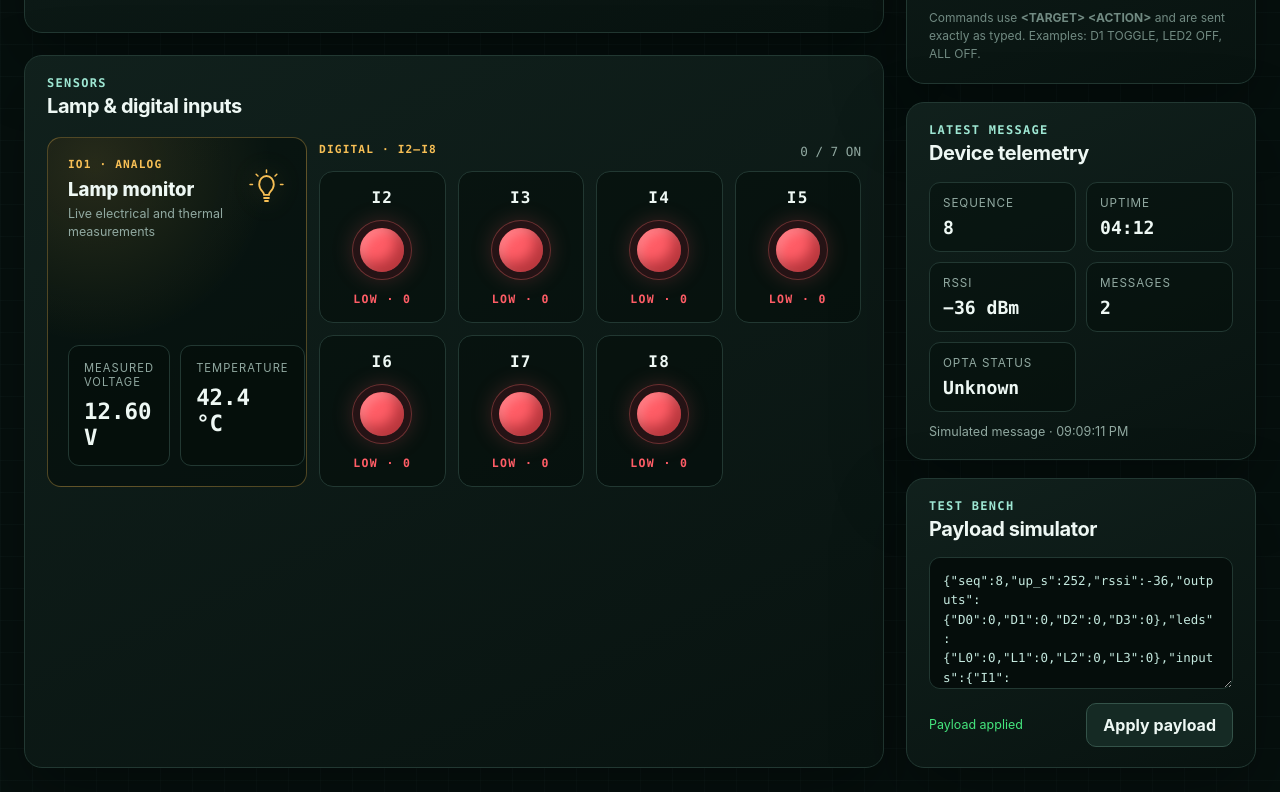
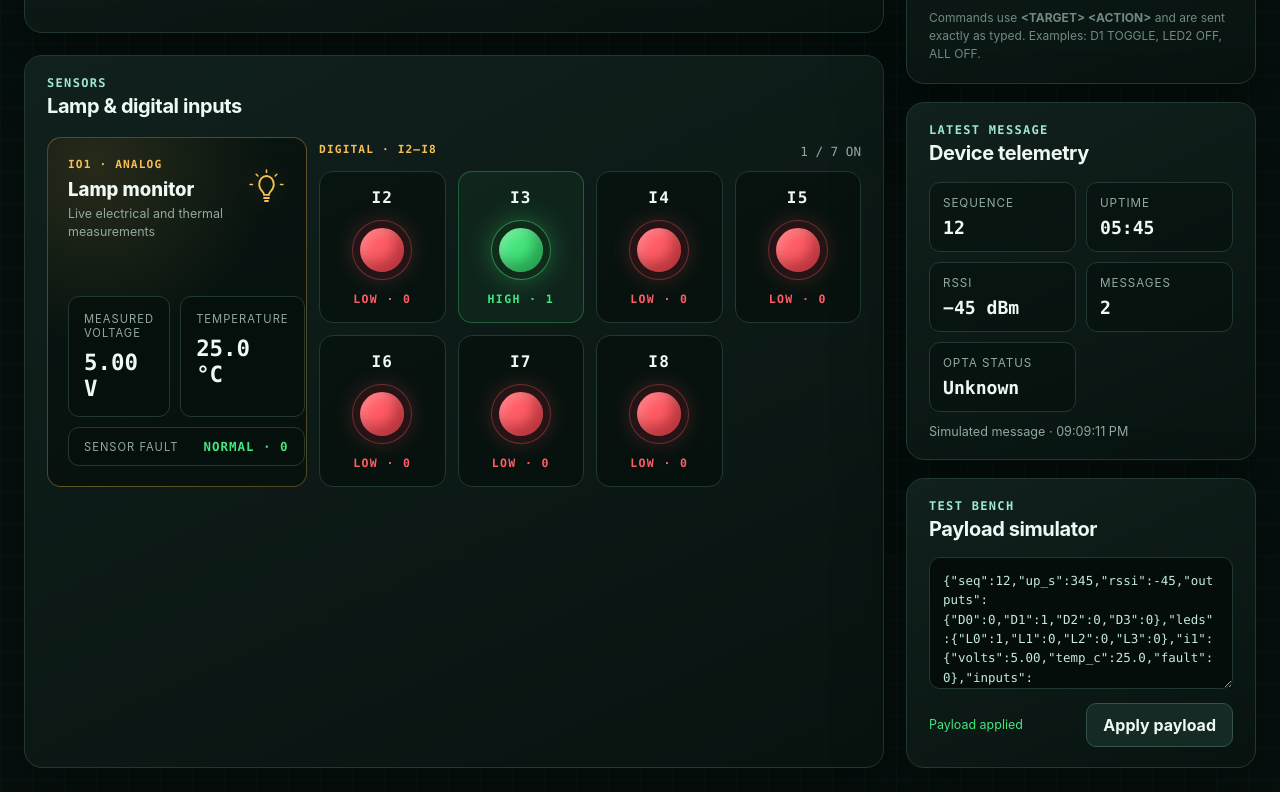
Before and after one commit to MahdiGU/MQTT-OPTA-Dashboard, a plain HTML site: page dist/index.html in a window 1280 px wide. Both pictures are taken after a click on the button "Apply payload". Shown: the part 1140-1932 px from the top of the page. Drawn offline with Linux system fonts and the light colour scheme.

Commit message:
Align telemetry with Opta analog payload

```diff
--- a/dist/index.html
+++ b/dist/index.html
@@ -89,6 +89,8 @@
       background: radial-gradient(circle at 18% 8%, rgba(247,191,85,.13), transparent 46%), rgba(3, 12, 9, .52);
       display: flex; flex-direction: column; justify-content: space-between;
     }
+    .lamp-card.fault { border-color: rgba(255,93,102,.54); background: radial-gradient(circle at 18% 8%, rgba(255,93,102,.15), transparent 46%), rgba(3, 12, 9, .52); }
+    .lamp-card.fault .lamp-icon, .lamp-card.fault .sensor-tag { color: var(--red); }
     .lamp-heading { display: flex; align-items: flex-start; justify-content: space-between; gap: 14px; }
     .sensor-tag { color: var(--amber); font: 700 .7rem ui-monospace, SFMono-Regular, Menlo, monospace; letter-spacing: .1em; text-transform: uppercase; }
     .lamp-icon { width: 58px; height: 58px; color: var(--amber); filter: drop-shadow(0 0 12px rgba(247,191,85,.28)); }
@@ -98,6 +100,9 @@
     .analog-metric { padding: 15px; border: 1px solid var(--line); border-radius: 11px; background: rgba(4,13,10,.58); }
     .analog-label { color: var(--muted); font-size: .7rem; letter-spacing: .09em; text-transform: uppercase; }
     .analog-value { margin-top: 9px; font: 750 1.4rem ui-monospace, SFMono-Regular, Menlo, monospace; color: var(--text); }
+    .fault-state { grid-column: 1 / -1; display: flex; align-items: center; justify-content: space-between; gap: 12px; padding: 11px 15px; border: 1px solid var(--line); border-radius: 11px; background: rgba(4,13,10,.58); }
+    .fault-value { color: var(--green); font: 750 .78rem ui-monospace, SFMono-Regular, Menlo, monospace; letter-spacing: .08em; }
+    .lamp-card.fault .fault-value { color: var(--red); }
     .digital-inputs { min-width: 0; }
     .digital-inputs-head { display: flex; align-items: center; justify-content: space-between; gap: 10px; min-height: 24px; margin-bottom: 10px; }
     .digital-inputs .led-grid { padding: 0; grid-template-columns: repeat(4, minmax(0, 1fr)); }
@@ -218,7 +223,7 @@
         <section class="panel" aria-labelledby="inputsTitle">
           <div class="panel-head"><div><div class="eyebrow">Sensors</div><h2 id="inputsTitle">Lamp &amp; digital inputs</h2></div></div>
           <div class="sensor-layout">
-            <article class="lamp-card" aria-label="IO1 lamp analog sensor">
+            <article class="lamp-card" id="lampCard" aria-label="IO1 lamp analog sensor, normal">
               <div class="lamp-heading">
                 <div><div class="sensor-tag">IO1 · Analog</div><div class="lamp-title">Lamp monitor</div><div class="lamp-subtitle">Live electrical and thermal measurements</div></div>
                 <svg class="lamp-icon" viewBox="0 0 64 64" fill="none" aria-hidden="true"><path d="M20 28c0-8 5.4-14 12-14s12 6 12 14c0 5.2-2.2 8.2-5.8 12-1.4 1.5-2.2 3.1-2.2 5H28c0-1.9-.8-3.5-2.2-5-3.6-3.8-5.8-6.8-5.8-12Z" stroke="currentColor" stroke-width="3"/><path d="M28 50h8M29.5 55h5" stroke="currentColor" stroke-width="3" stroke-linecap="round"/><path d="M32 4v4M9 28H5M59 28h-4M15 11l3 3M49 11l-3 3" stroke="currentColor" stroke-width="2.5" stroke-linecap="round"/></svg>
@@ -226,6 +231,7 @@
               <div class="analog-metrics">
                 <div class="analog-metric"><div class="analog-label">Measured voltage</div><div class="analog-value" id="lampVoltage">0.00 V</div></div>
                 <div class="analog-metric"><div class="analog-label">Temperature</div><div class="analog-value" id="lampTemperature">0.0 °C</div></div>
+                <div class="fault-state"><div class="analog-label">Sensor fault</div><div class="fault-value" id="lampFault">NORMAL · 0</div></div>
               </div>
             </article>
             <div class="digital-inputs">
@@ -272,9 +278,9 @@
         <section class="panel telemetry" aria-labelledby="telemetryTitle">
           <div class="eyebrow">Latest message</div><h2 id="telemetryTitle">Device telemetry</h2>
           <div class="metric-grid">
-            <div class="metric"><div class="metric-label">Sequence</div><div class="metric-value" id="seq">8</div></div>
-            <div class="metric"><div class="metric-label">Uptime</div><div class="metric-value" id="uptime">04:12</div></div>
-            <div class="metric"><div class="metric-label">RSSI</div><div class="metric-value" id="rssi">−36 dBm</div></div>
+            <div class="metric"><div class="metric-label">Sequence</div><div class="metric-value" id="seq">12</div></div>
+            <div class="metric"><div class="metric-label">Uptime</div><div class="metric-value" id="uptime">05:45</div></div>
+            <div class="metric"><div class="metric-label">RSSI</div><div class="metric-value" id="rssi">−45 dBm</div></div>
             <div class="metric"><div class="metric-label">Messages</div><div class="metric-value" id="messages">1</div></div>
             <div class="metric"><div class="metric-label">Opta status</div><div class="metric-value" id="deviceStatus">Unknown</div></div>
           </div>
@@ -283,7 +289,7 @@
 
         <section class="panel payload-panel" aria-labelledby="payloadTitle">
           <div class="eyebrow">Test bench</div><h2 id="payloadTitle">Payload simulator</h2>
-          <textarea class="payload" id="payload" spellcheck="false" aria-label="JSON payload">{"seq":8,"up_s":252,"rssi":-36,"outputs":{"D0":0,"D1":0,"D2":0,"D3":0},"leds":{"L0":0,"L1":0,"L2":0,"L3":0},"inputs":{"I1":{"voltage":12.6,"temperature":42.4},"I2":0,"I3":0,"I4":0,"I5":0,"I6":0,"I7":0,"I8":0}}</textarea>
+          <textarea class="payload" id="payload" spellcheck="false" aria-label="JSON payload">{"seq":12,"up_s":345,"rssi":-45,"outputs":{"D0":0,"D1":1,"D2":0,"D3":0},"leds":{"L0":1,"L1":0,"L2":0,"L3":0},"i1":{"volts":5.00,"temp_c":25.0,"fault":0},"inputs":{"I2":0,"I3":1,"I4":0,"I5":0,"I6":0,"I7":0,"I8":0}}</textarea>
           <div class="payload-actions"><span class="message" id="message" aria-live="polite"></span><button class="button secondary" id="applyPayload" type="button">Apply payload</button></div>
         </section>
       </aside>
@@ -294,13 +300,13 @@
     const OUTPUT_KEYS = ["D0", "D1", "D2", "D3"];
     const LED_KEYS = ["L0", "L1", "L2", "L3"];
     const INPUT_KEYS = ["I2", "I3", "I4", "I5", "I6", "I7", "I8"];
-    const sample = { seq: 8, up_s: 252, rssi: -36, outputs: { D0: 0, D1: 0, D2: 0, D3: 0 }, leds: { L0: 0, L1: 0, L2: 0, L3: 0 }, inputs: { I1: { voltage: 12.6, temperature: 42.4 }, I2: 0, I3: 0, I4: 0, I5: 0, I6: 0, I7: 0, I8: 0 } };
+    const sample = { seq: 12, up_s: 345, rssi: -45, outputs: { D0: 0, D1: 1, D2: 0, D3: 0 }, leds: { L0: 1, L1: 0, L2: 0, L3: 0 }, i1: { volts: 5.00, temp_c: 25.0, fault: 0 }, inputs: { I2: 0, I3: 1, I4: 0, I5: 0, I6: 0, I7: 0, I8: 0 } };
     const state = { payload: sample, messages: 1, published: 0, client: null };
 
     const $ = (id) => document.getElementById(id);
     const els = {
       outputs: $("outputs"), leds: $("leds"), inputs: $("inputs"), outputCount: $("outputCount"), ledCount: $("ledCount"), inputCount: $("inputCount"),
-      seq: $("seq"), uptime: $("uptime"), rssi: $("rssi"), messages: $("messages"), deviceStatus: $("deviceStatus"), timestamp: $("timestamp"), lampVoltage: $("lampVoltage"), lampTemperature: $("lampTemperature"),
+      seq: $("seq"), uptime: $("uptime"), rssi: $("rssi"), messages: $("messages"), deviceStatus: $("deviceStatus"), timestamp: $("timestamp"), lampCard: $("lampCard"), lampVoltage: $("lampVoltage"), lampTemperature: $("lampTemperature"), lampFault: $("lampFault"),
       message: $("message"), payload: $("payload"), form: $("connectionForm"), broker: $("broker"), receiveTopic: $("receiveTopic"), statusTopic: $("statusTopic"), sendTopic: $("sendTopic"),
       username: $("username"), password: $("password"), clientId: $("clientId"), connect: $("connectButton"),
       disconnect: $("disconnectButton"), statusDot: $("statusDot"), connectionText: $("connectionText"),
@@ -320,26 +326,24 @@
     }
 
     function normalizeLamp(value) {
-      if (typeof value === "number" && Number.isFinite(value)) return { voltage: value, temperature: null };
-      if (!value || typeof value !== "object" || Array.isArray(value)) throw new Error("I1 must contain analog voltage and temperature measurements");
-      const voltage = Number(value.voltage ?? value.voltage_v);
-      const temperature = Number(value.temperature ?? value.temperature_c ?? value.temp_c);
-      if (!Number.isFinite(voltage)) throw new Error("I1 voltage must be a number");
-      if (!Number.isFinite(temperature)) throw new Error("I1 temperature must be a number");
-      return { voltage, temperature };
+      if (!value || typeof value !== "object" || Array.isArray(value)) throw new Error("i1 must contain volts, temp_c and fault");
+      const volts = Number(value.volts);
+      const temp_c = Number(value.temp_c);
+      if (!Number.isFinite(volts)) throw new Error("i1.volts must be a number");
+      if (!Number.isFinite(temp_c)) throw new Error("i1.temp_c must be a number");
+      return { volts, temp_c, fault: normalizeBit(value.fault, "i1.fault") };
     }
 
     function validatePayload(value) {
       if (!value || typeof value !== "object" || Array.isArray(value)) throw new Error("Payload must be a JSON object");
-      if (!value.outputs || !value.leds || !value.inputs) throw new Error("Payload needs outputs, leds and inputs objects");
+      if (!value.outputs || !value.leds || !value.i1 || !value.inputs) throw new Error("Payload needs outputs, leds, i1 and inputs objects");
       const normalized = {
         seq: Number(value.seq), up_s: Number(value.up_s), rssi: Number(value.rssi),
-        outputs: {}, leds: {}, inputs: {}
+        outputs: {}, leds: {}, i1: normalizeLamp(value.i1), inputs: {}
       };
       if (![normalized.seq, normalized.up_s, normalized.rssi].every(Number.isFinite)) throw new Error("seq, up_s and rssi must be numbers");
       OUTPUT_KEYS.forEach((key) => normalized.outputs[key] = normalizeBit(value.outputs[key], key));
       LED_KEYS.forEach((key) => normalized.leds[key] = normalizeBit(value.leds[key], key));
-      normalized.inputs.I1 = normalizeLamp(value.inputs.I1);
       INPUT_KEYS.forEach((key) => normalized.inputs[key] = normalizeBit(value.inputs[key], key));
       return normalized;
     }
@@ -366,8 +370,12 @@
     }
 
     function renderLamp(lamp) {
-      els.lampVoltage.textContent = `${lamp.voltage.toFixed(2)} V`;
-      els.lampTemperature.textContent = lamp.temperature === null ? "— °C" : `${lamp.temperature.toFixed(1)} °C`;
+      const hasFault = lamp.fault === 1;
+      els.lampVoltage.textContent = `${lamp.volts.toFixed(2)} V`;
+      els.lampTemperature.textContent = `${lamp.temp_c.toFixed(1)} °C`;
+      els.lampFault.textContent = hasFault ? "FAULT · 1" : "NORMAL · 0";
+      els.lampCard.classList.toggle("fault", hasFault);
+      els.lampCard.setAttribute("aria-label", `IO1 lamp analog sensor, ${hasFault ? "fault" : "normal"}`);
     }
 
     function applyPayload(payload, source = "Payload applied") {
@@ -377,7 +385,7 @@
       renderBank(OUTPUT_KEYS, next.outputs, els.outputCount);
       renderBank(LED_KEYS, next.leds, els.ledCount);
       renderBank(INPUT_KEYS, next.inputs, els.inputCount);
-      renderLamp(next.inputs.I1);
+      renderLamp(next.i1);
       els.seq.textContent = next.seq;
       els.uptime.textContent = formatUptime(next.up_s);
       els.rssi.textContent = `${String(next.rssi).replace("-", "−")} dBm`;
@@ -512,7 +520,7 @@
     renderBank(OUTPUT_KEYS, sample.outputs, els.outputCount);
     renderBank(LED_KEYS, sample.leds, els.ledCount);
     renderBank(INPUT_KEYS, sample.inputs, els.inputCount);
-    renderLamp(sample.inputs.I1);
+    renderLamp(sample.i1);
 
     const modelContext = document.modelContext;
     if (modelContext?.registerTool) {
@@ -535,9 +543,10 @@
             seq: { type: "number" }, up_s: { type: "number" }, rssi: { type: "number" },
             outputs: { type: "object", properties: Object.fromEntries(OUTPUT_KEYS.map(k => [k, { type: "integer", enum: [0,1] }])), required: OUTPUT_KEYS, additionalProperties: false },
             leds: { type: "object", properties: Object.fromEntries(LED_KEYS.map(k => [k, { type: "integer", enum: [0,1] }])), required: LED_KEYS, additionalProperties: false },
-            inputs: { type: "object", properties: { I1: { type: "object", properties: { voltage: { type: "number" }, temperature: { type: "number" } }, required: ["voltage", "temperature"], additionalProperties: false }, ...Object.fromEntries(INPUT_KEYS.map(k => [k, { type: "integer", enum: [0,1] }])) }, required: ["I1", ...INPUT_KEYS], additionalProperties: false }
+            i1: { type: "object", properties: { volts: { type: "number" }, temp_c: { type: "number" }, fault: { type: "integer", enum: [0,1] } }, required: ["volts", "temp_c", "fault"], additionalProperties: false },
+            inputs: { type: "object", properties: Object.fromEntries(INPUT_KEYS.map(k => [k, { type: "integer", enum: [0,1] }])), required: INPUT_KEYS, additionalProperties: false }
           },
-          required: ["seq", "up_s", "rssi", "outputs", "leds", "inputs"], additionalProperties: false
+          required: ["seq", "up_s", "rssi", "outputs", "leds", "i1", "inputs"], additionalProperties: false
         },
         annotations: { readOnlyHint: false, untrustedContentHint: true },
         execute(input) {
```
Also changed, not shown: README.md.
